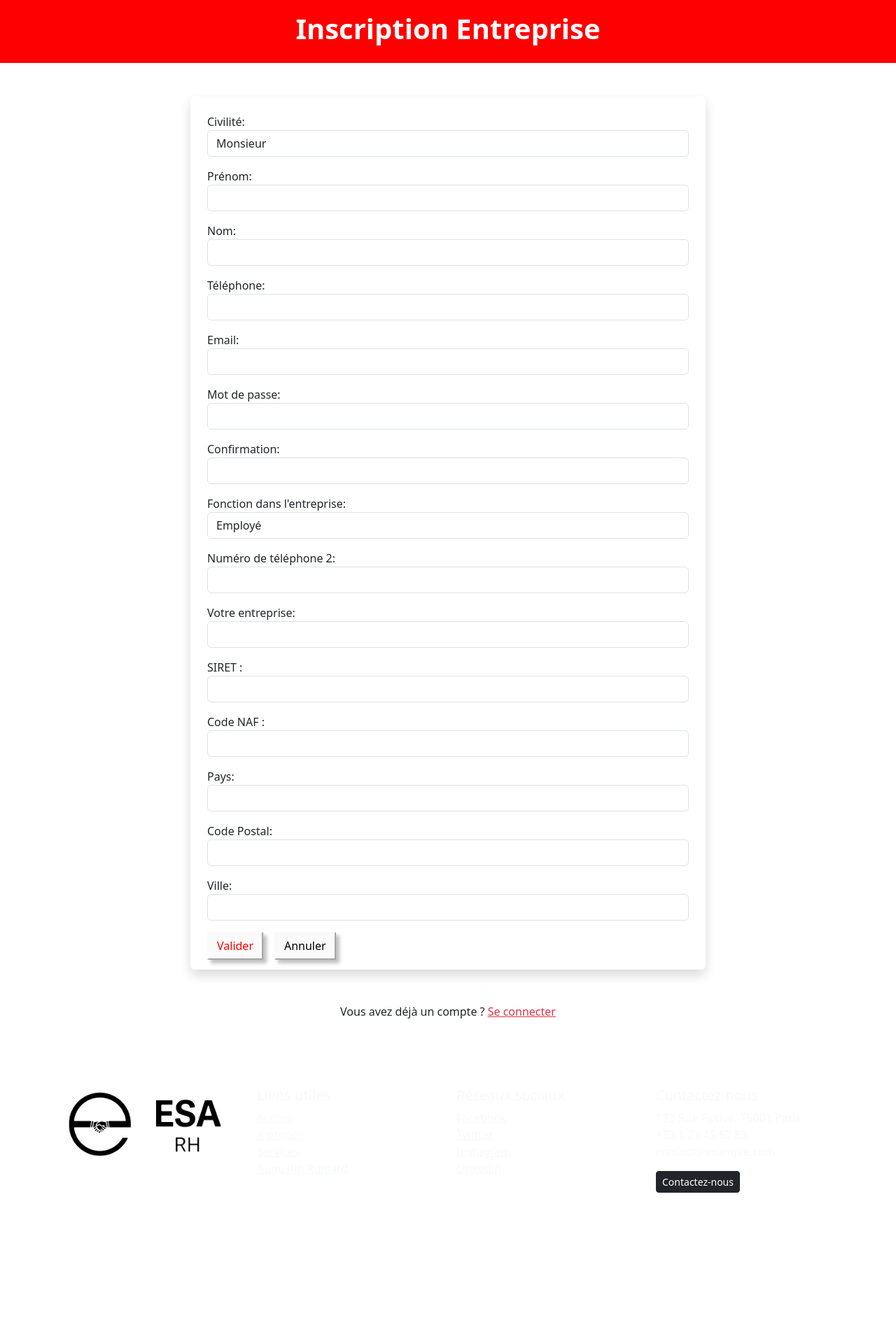
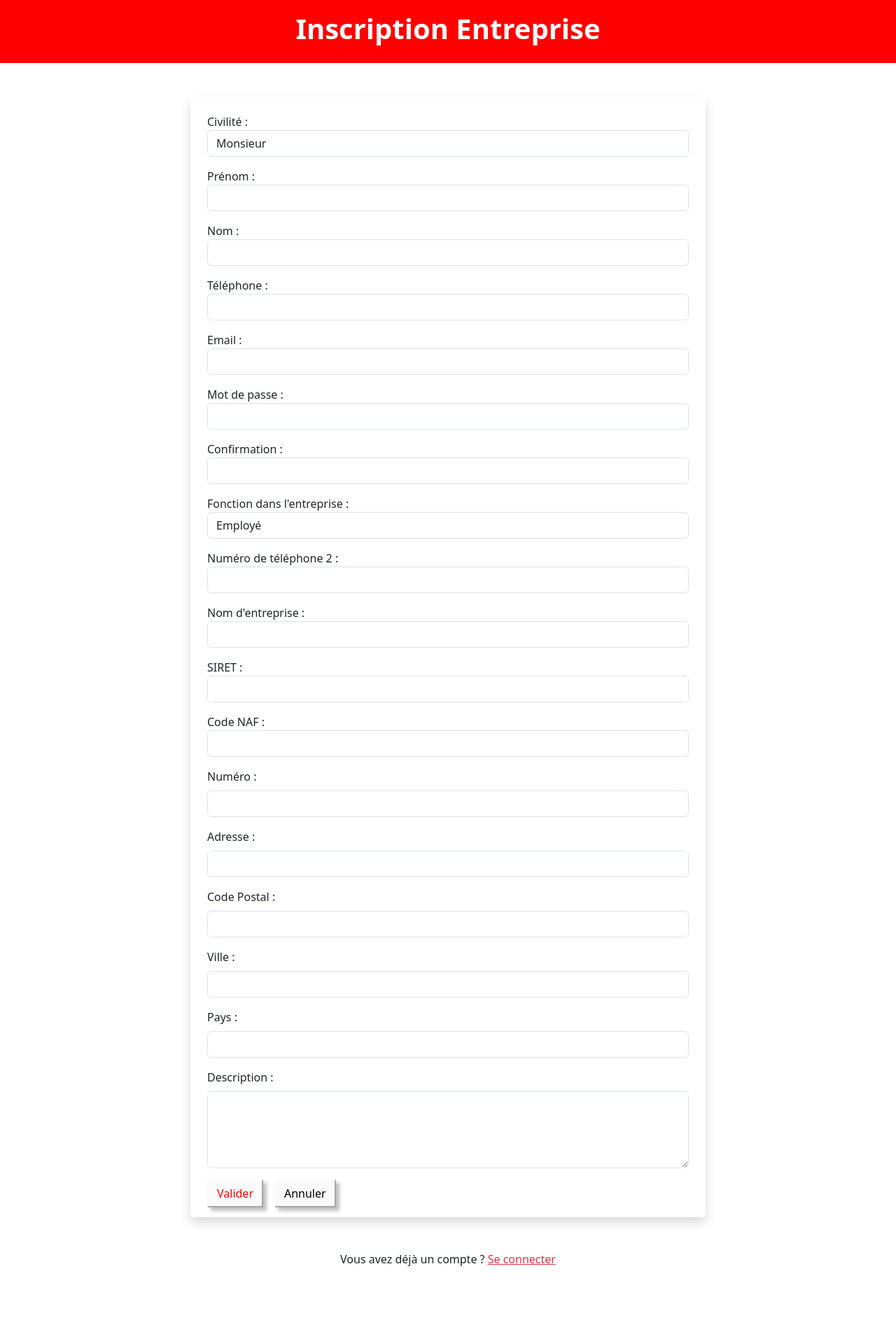
Before and after one commit to NarththananSivanathan/ESA-RH, a Symfony app: template templates/entreprise/inscription.html.twig in a window 1280 px wide. Shown: the top 1907 px of the page at 70% size. Before the commit the page ends 1705 px from the top, so only its background shows below. Run offline with Twig, Linux system fonts and the light colour scheme; the template is opened without the code that fills it, so the values that code supplies are empty; some libraries are stand-ins or nearby versions.

Commit message:
Correction sur les formulaire

```diff
--- a/templates/entreprise/inscription.html.twig
+++ b/templates/entreprise/inscription.html.twig
@@ -15,7 +15,7 @@
                     <form action="#" method="POST">
                         <!-- Vos champs de formulaire ici -->
                         <div class="mb-3">
-                            <label for="civilite" class="form-group">Civilité:</label>
+                            <label for="civilite" class="form-group">Civilité :</label>
                             <select name="civilite" id="civilite" class="form-control">
                                 <option value="monsieur">Monsieur</option>
                                 <option value="madame">Madame</option>
@@ -23,42 +23,42 @@
                             </select>
                         </div>
                         <div class="mb-3">
-                            <label for="prenom" class="form-group">Prénom:</label>
+                            <label for="prenom" class="form-group">Prénom :</label>
                             <input type="text" class="form-control" id="prenom" name="prenom" required>
                         </div>
                         <div class="mb-3">
-                            <label for="nom" class="form-group">Nom:</label>
+                            <label for="nom" class="form-group">Nom :</label>
                             <input type="text" class="form-control" id="nom" name="nom" required>
                         </div>
                         <div class="mb-3">
-                            <label for="telephone" class="form-group">Téléphone:</label>
+                            <label for="telephone" class="form-group">Téléphone :</label>
                             <input type="tel" class="form-control" id="telephone" name="telephone" required>
                         </div>
                         <div class="mb-3">
-                            <label for="email" class="form-group">Email:</label>
+                            <label for="email" class="form-group">Email :</label>
                             <input type="email" class="form-control" id="email" name="email" required>
                         </div>
                         <div class="mb-3">
-                            <label for="motdepasse" class="form-group">Mot de passe:</label>
+                            <label for="motdepasse" class="form-group">Mot de passe :</label>
                             <input type="password" class="form-control" id="motdepasse" name="motdepasse" required>
                         </div>
                         <div class="mb-3">
-                            <label for="confirmation" class="form-group">Confirmation:</label>
+                            <label for="confirmation" class="form-group">Confirmation :</label>
                             <input type="password" class="form-control" id="confirmation" name="confirmation" required>
                         </div>
                         <div class="mb-3">
-                            <label for="fonction" class="form-group">Fonction dans l'entreprise:</label>
+                            <label for="fonction" class="form-group">Fonction dans l'entreprise :</label>
                             <select name="fonction" id="fonction" class="form-control">
                                 <option value="employe">Employé</option>
                                 <option value="directeur">Directeur</option>
                             </select>
                         </div>
                         <div class="mb-3">
-                            <label for="tel2" class="form-group">Numéro de téléphone 2:</label>
-                            <input type="tel" class="form-control" id="tel2" name="tel2" required>
+                            <label for="tel2" class="form-group">Numéro de téléphone 2 :</label>
+                            <input type="tel" class="form-control" id="tel2" name="tel2">
                         </div>
                         <div class="mb-3">
-                            <label for="entreprise" class="form-group">Votre entreprise:</label>
+                            <label for="entreprise" class="form-group">Nom d'entreprise :</label>
                             <input type="text" class="form-control" id="entreprise" name="entreprise" required>
                         </div>
                         <div class="mb-3">
@@ -70,18 +70,29 @@
                             <input type="text" class="form-control" id="codeNAF" name="codeNAF" required>
                         </div>
                         <div class="mb-3">
-                            <label for="pays" class="form-group">Pays:</label>
+                            <label for="numero" class="form-label">Numéro :</label>
+                            <input type="text" class="form-control" id="numero" name="numero" required>
+                        </div>
+                        <div class="mb-3">
+                            <label for="adresse" class="form-label">Adresse :</label>
+                            <input type="text" class="form-control" id="adresse" name="adresse" required>
+                        </div>
+                        <div class="mb-3">
+                            <label for="codepostal" class="form-label">Code Postal :</label>
+                            <input type="text" class="form-control" id="codepostal" name="codepostal" required>
+                        </div>
+                        <div class="mb-3">
+                            <label for="ville" class="form-label">Ville :</label>
+                            <input type="text" class="form-control" id="ville" name="ville" required>
+                        </div>
+                        <div class="mb-3">
+                            <label for="pays" class="form-label">Pays :</label>
                             <input type="text" class="form-control" id="pays" name="pays" required>
                         </div>
                         <div class="mb-3">
-                            <label for="codepostal" class="form-group">Code Postal:</label>
-                            <input type="text" class="form-control" id="codepostal" name="codepostal" required>
+                            <label for="description" class="form-label">Description :</label>
+                            <textarea type="text" class="form-control" id="description" name="description" rows="4" required></textarea>
                         </div>
-                        <div class="mb-3">
-                            <label for="ville" class="form-group">Ville:</label>
-                            <input type="text" class="form-control" id="ville" name="ville" required>
-                        </div>
-
                         <div class="d-flex align-items-center">
                             <button type="submit" class="btn-valider me-3">Valider</button>
                             <button type="button" class="btn-annuler btn-mg">Annuler</button>
```
Also changed, not shown: templates/candidat/inscription.html.twig (+21 -13 lines).
